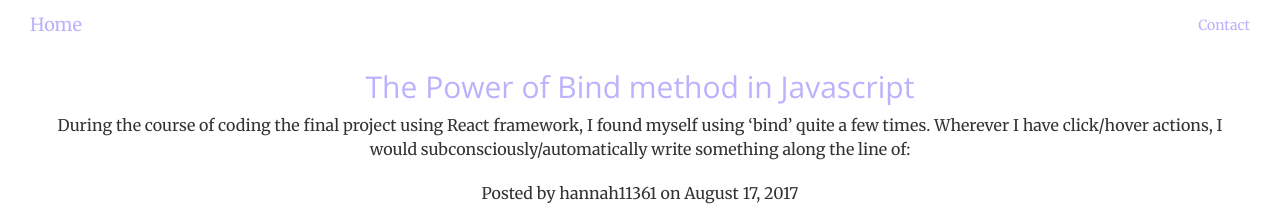
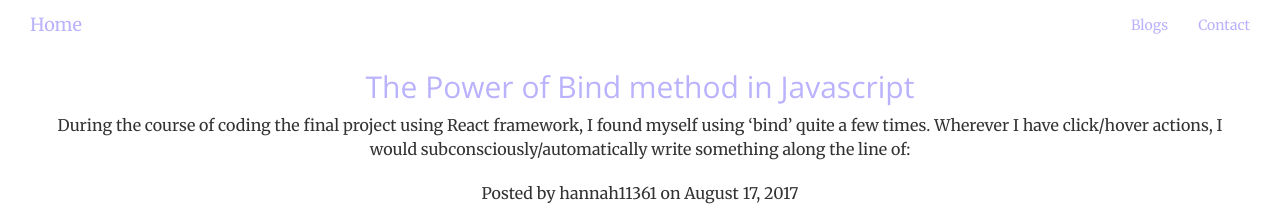
Before and after one commit to hannah-jj/self_profile_web, a Jekyll site: the page built from blogs.html, in a window 1280 px wide. Shown: the top 208 px of the page. Built offline with Jekyll 4.4.1, drawn with Linux system fonts in a browser that asks for light colours.

Commit message:
added in blogs to the nav bar

```diff
--- a/_includes/blognav.html
+++ b/_includes/blognav.html
@@ -9,6 +9,9 @@
         <div class="collapse navbar-collapse" id="bs-example-navbar-collapse-1">
             <ul class="nav navbar-nav navbar-right">
                 <li>
+                    <a class="page-scroll" href="/blogs">Blogs</a>
+                </li>
+                <li>
                     <a class="page-scroll" href="#contact">Contact</a>
                 </li>
             </ul>
```
Also changed, not shown: 11 other files.
